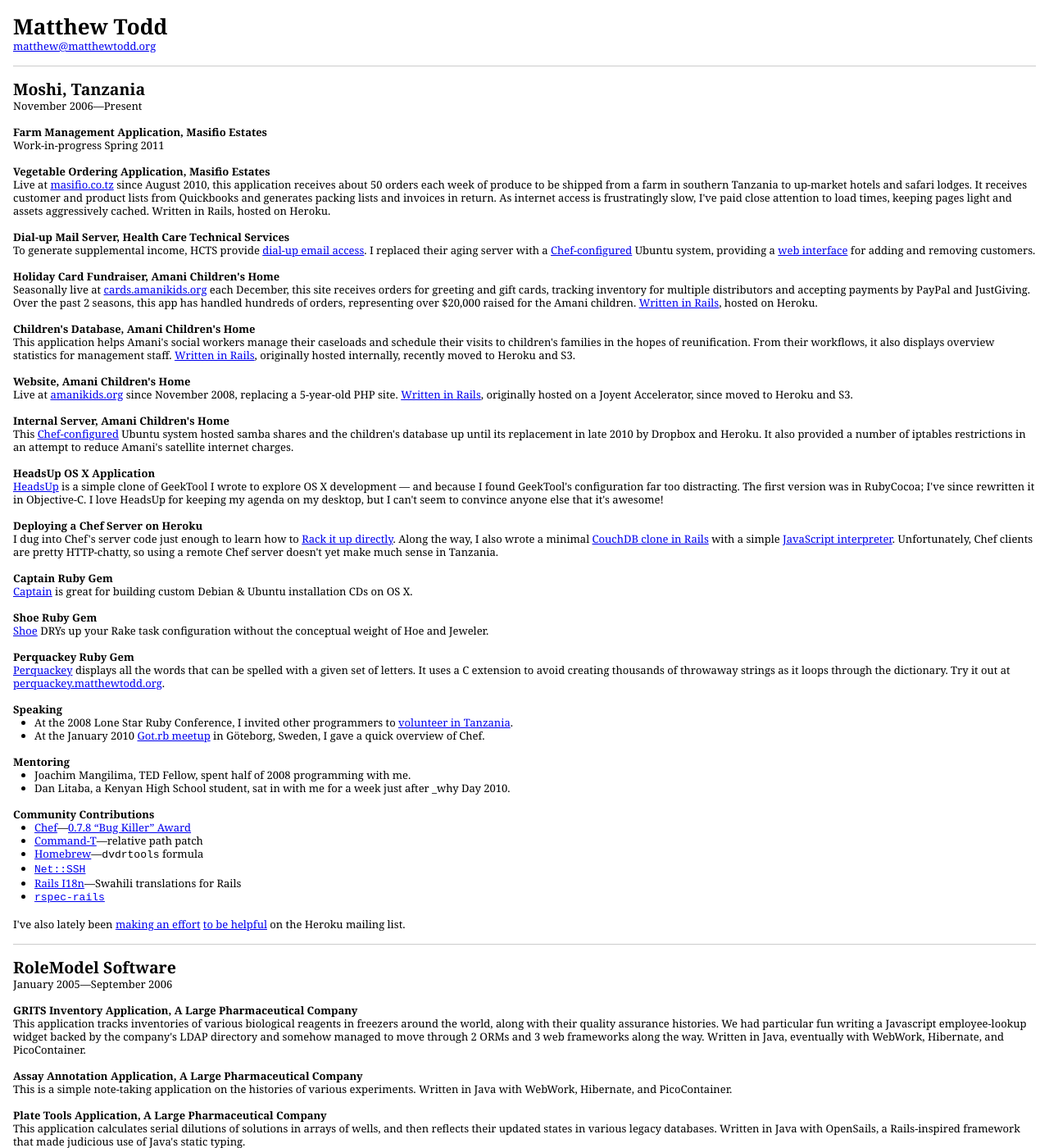
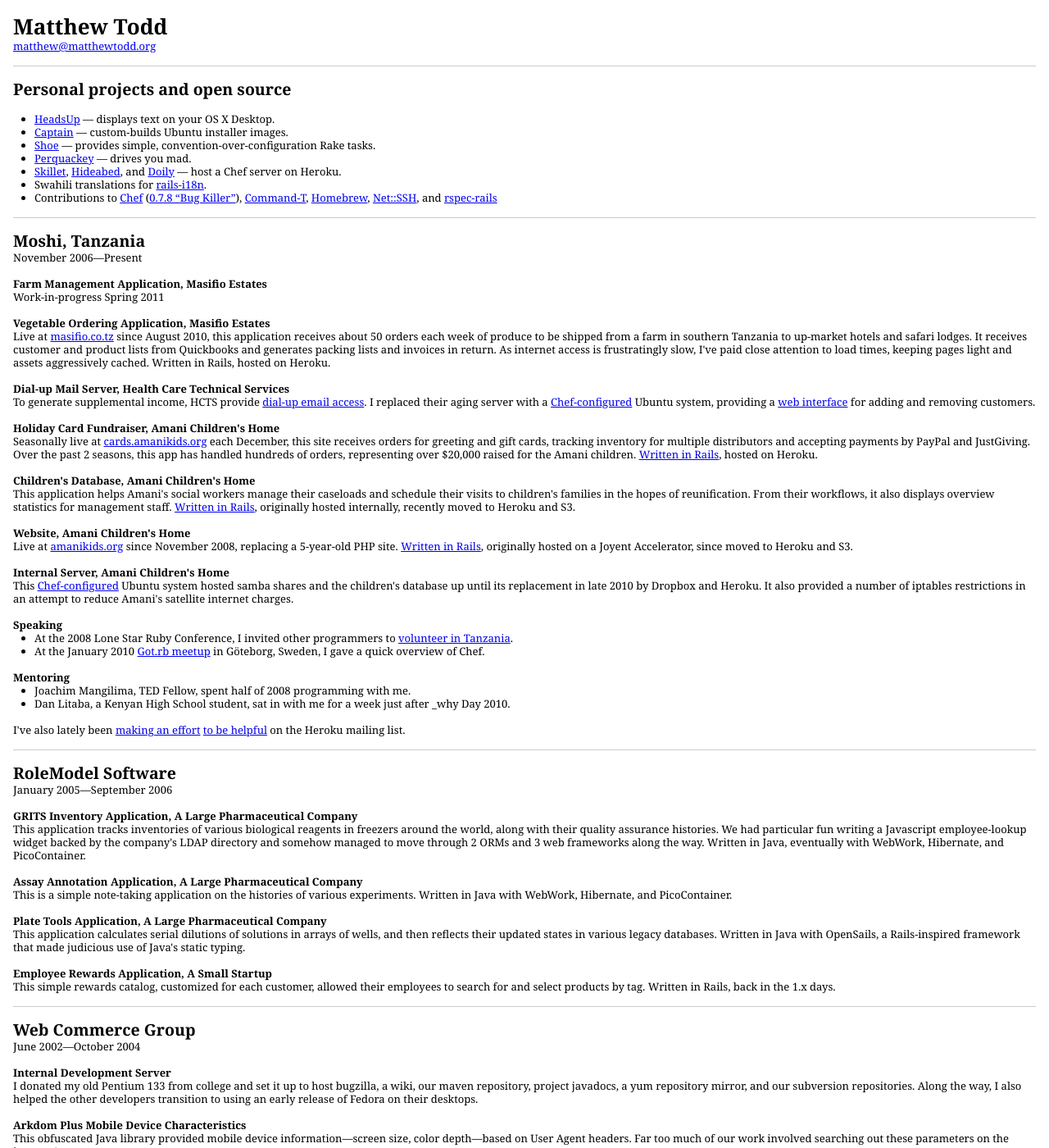
Before and after one commit to matthewtodd/matthewtodd.github.io, a Jekyll site: the page app/resume.html, which Jekyll copies as it is, in a window 1280 px wide and 1400 px high. Shown: the whole window at 82% size. Built offline with Jekyll 4.4.1, drawn with Linux system fonts in a browser that asks for light colours.

Commit message:
Highlight personal, open source projects.

```diff
--- a/app/resume.html
+++ b/app/resume.html
@@ -16,6 +16,35 @@
         <h2><a class="self" href="&#109;&#97;&#105;&#108;&#116;&#111;&#58;%6d%61%74%74%68%65%77@%6d%61%74%74%68%65%77%74%6f%64%64.%6f%72%67">&#109;&#97;&#116;&#116;&#104;&#101;&#119;&#64;&#109;&#97;&#116;&#116;&#104;&#101;&#119;&#116;&#111;&#100;&#100;&#46;&#111;&#114;&#103;</a></h2>
       </hgroup>
     </header>
+
+    <section>
+      <hgroup>
+        <h1>Personal projects and open source</h1>
+      </hgroup>
+
+      <ul>
+        <li><a href="http://matthewtodd.github.com/heads_up">HeadsUp</a> &mdash;
+          displays text on your OS X Desktop.</li>
+        <li><a href="https://rubygems.org/gems/captain">Captain</a> &mdash;
+          custom-builds Ubuntu installer images.</a></li>
+        <li><a href="https://rubygems.org/gems/shoe">Shoe</a> &mdash;
+          provides simple, convention-over-configuration Rake tasks.</li>
+        <li><a href="http://perquackey.matthewtodd.org/">Perquackey</a> &mdash;
+          drives you mad.</li>
+        <li><a href="https://github.com/matthewtodd/skillet">Skillet</a>,
+          <a href="https://github.com/matthewtodd/hideabed">Hideabed</a>, and
+          <a href="https://github.com/matthewtodd/doily">Doily</a> &mdash;
+          host a Chef server on Heroku.</li>
+          <li>Swahili translations for <a href="https://github.com/svenfuchs/rails-i18n/commits/master?author=matthewtodd">rails-i18n</a>.</li>
+        <li>Contributions to
+          <a href="https://github.com/opscode/chef/commits/master?author=matthewtodd">Chef</a> (<a href="http://www.opscode.com/blog/2009/08/13/chef-0-7-8-release/">0.7.8 &ldquo;Bug Killer&rdquo;</a>),
+          <a href="https://github.com/wincent/Command-T/commits/master?author=matthewtodd">Command-T</a>,
+          <a href="https://github.com/mxcl/homebrew/commits/master?author=matthewtodd">Homebrew</a>,
+          <a href="https://github.com/net-ssh/net-ssh/commits/master?author=matthewtodd">Net::SSH</a>, and
+          <a href="https://github.com/rspec/rspec-rails/commits/master?author=matthewtodd">rspec-rails</a></li>
+
+      </ul>
+    </section>
 
     <section>
       <hgroup>
@@ -95,51 +124,6 @@
       </section>
 
       <section>
-        <h1>HeadsUp OS X Application</h1>
-        <p><a href="http://matthewtodd.github.com/heads_up">HeadsUp</a> is a
-        simple clone of GeekTool I wrote to explore OS X development &mdash;
-        and because I found GeekTool's configuration far too distracting. The
-        first version was in RubyCocoa; I've since rewritten it in Objective-C.
-        I love HeadsUp for keeping my agenda on my desktop, but I can't seem to
-        convince anyone else that it's awesome!</p>
-      </section>
-
-      <section>
-        <h1>Deploying a Chef Server on Heroku</h1>
-        <p>I dug into Chef's server code just enough to learn how to <a
-          href="https://github.com/matthewtodd/skillet">Rack it up
-          directly</a>. Along the way, I also wrote a minimal <a
-          href="https://github.com/matthewtodd/hideabed">CouchDB clone in
-          Rails</a> with a simple <a
-          href="https://github.com/matthewtodd/doily">JavaScript
-          interpreter</a>. Unfortunately, Chef clients are pretty HTTP-chatty,
-        so using a remote Chef server doesn't yet make much sense in
-        Tanzania.</p>
-      </section>
-
-      <section>
-        <h1>Captain Ruby Gem</h1>
-        <p><a href="https://rubygems.org/gems/captain">Captain</a> is great for
-        building custom Debian &amp; Ubuntu installation CDs on OS X.</p>
-      </section>
-
-      <section>
-        <h1>Shoe Ruby Gem</h1>
-        <p><a href="https://rubygems.org/gems/shoe">Shoe</a> DRYs up your Rake
-        task configuration without the conceptual weight of Hoe and
-        Jeweler.</p>
-      </section>
-
-      <section>
-        <h1>Perquackey Ruby Gem</h1>
-        <p><a href="https://rubygems.org/gems/perquackey">Perquackey</a>
-        displays all the words that can be spelled with a given set of letters.
-        It uses a C extension to avoid creating thousands of throwaway strings
-        as it loops through the dictionary. Try it out at <a class="self"
-          href="http://perquackey.matthewtodd.org/">perquackey.matthewtodd.org</a>.</p>
-      </section>
-
-      <section>
         <h1>Speaking</h1>
         <ul>
           <li>At the 2008 Lone Star Ruby Conference, I invited other programmers
@@ -161,15 +145,6 @@
       </section>
 
       <section>
-        <h1>Community Contributions</h1>
-        <ul>
-          <li><a href="https://github.com/opscode/chef/commits/master?author=matthewtodd">Chef</a>&mdash;<a href="http://www.opscode.com/blog/2009/08/13/chef-0-7-8-release/">0.7.8 &ldquo;Bug Killer&rdquo; Award</a></li>
-          <li><a href="https://github.com/wincent/Command-T/commits/master?author=matthewtodd">Command-T</a>&mdash;relative path patch</li>
-          <li><a href="https://github.com/mxcl/homebrew/commits/master?author=matthewtodd">Homebrew</a>&mdash;<code>dvdrtools</code> formula</li>
-          <li><a href="https://github.com/net-ssh/net-ssh/commits/master?author=matthewtodd"><code>Net::SSH</code></a></li>
-          <li><a href="https://github.com/svenfuchs/rails-i18n/commits/master?author=matthewtodd">Rails I18n</a>&mdash;Swahili translations for Rails</li>
-          <li><a href="https://github.com/rspec/rspec-rails/commits/master?author=matthewtodd"><code>rspec-rails</code></a></li>
-        </ul>
         <p>I've also lately been <a
           href="http://groups.google.com/groups/profile?user=matthew.todd@gmail.com">making
           an effort</a> <a
```
